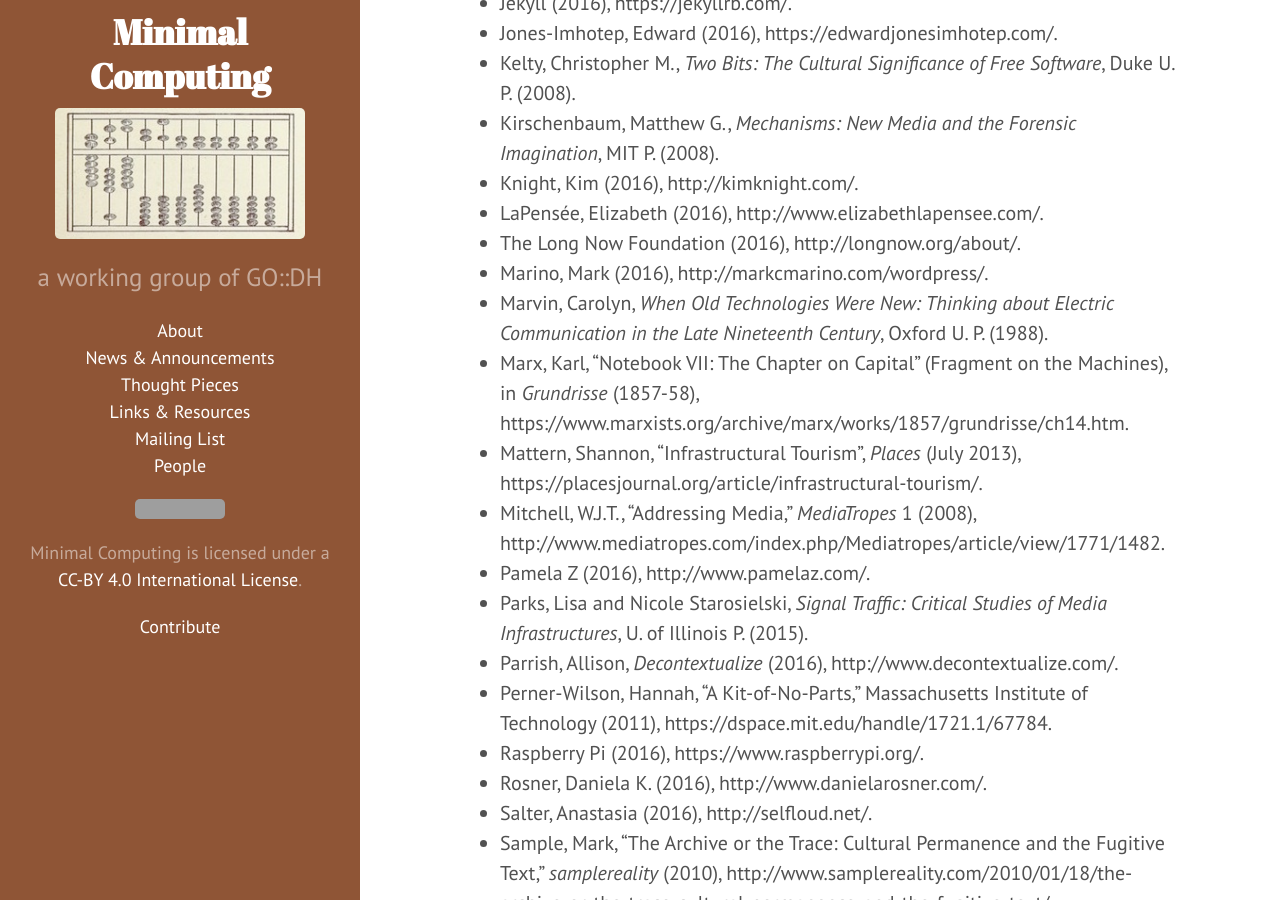
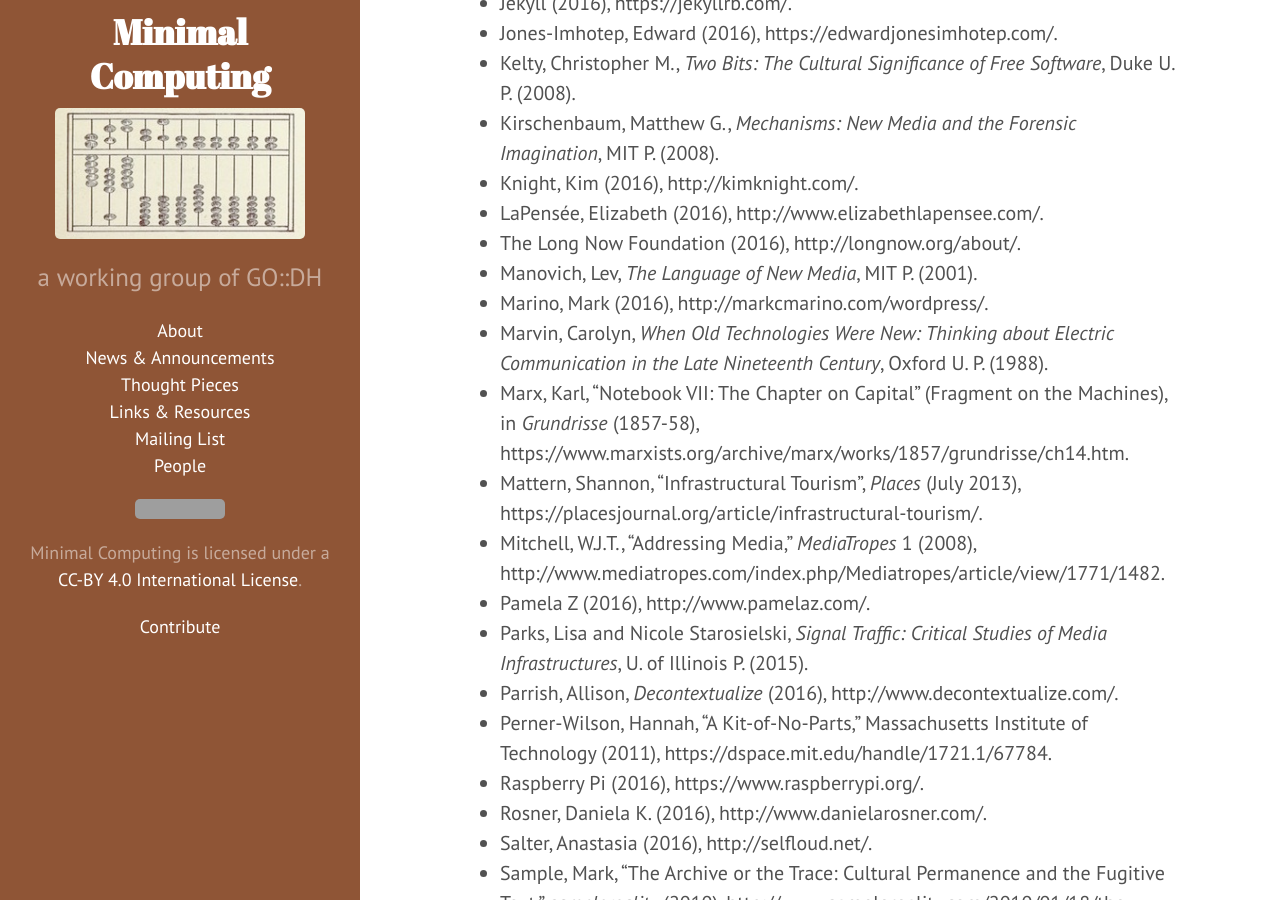
Before and after one commit to go-dh/mincomp, a Jekyll site: the page built from _posts/2016-10-02-minimal-definitions.markdown, in a window 1280 px wide and 900 px high, scrolled down 13182 px. Built offline with Jekyll 4.4.1, drawn with Linux system fonts in a browser that asks for light colours; grey boxes are pictures that could not be loaded.

Commit message:
Update 2016-10-02-minimal-definitions.markdown

```diff
--- a/_posts/2016-10-02-minimal-definitions.markdown
+++ b/_posts/2016-10-02-minimal-definitions.markdown
@@ -127,6 +127,7 @@
 * Knight, Kim (2016), http://kimknight.com/.
 * LaPensée, Elizabeth (2016), http://www.elizabethlapensee.com/.
 * The Long Now Foundation (2016), http://longnow.org/about/.
+* Manovich, Lev, *The Language of New Media*, MIT P. (2001).
 * Marino, Mark (2016), http://markcmarino.com/wordpress/.
 * Marvin, Carolyn, *When Old Technologies Were New: Thinking about Electric Communication in the Late Nineteenth Century*, Oxford U. P. (1988).
 * Marx, Karl, "Notebook VII: The Chapter on Capital" (Fragment on the Machines), in *Grundrisse* (1857-58), https://www.marxists.org/archive/marx/works/1857/grundrisse/ch14.htm.
```
